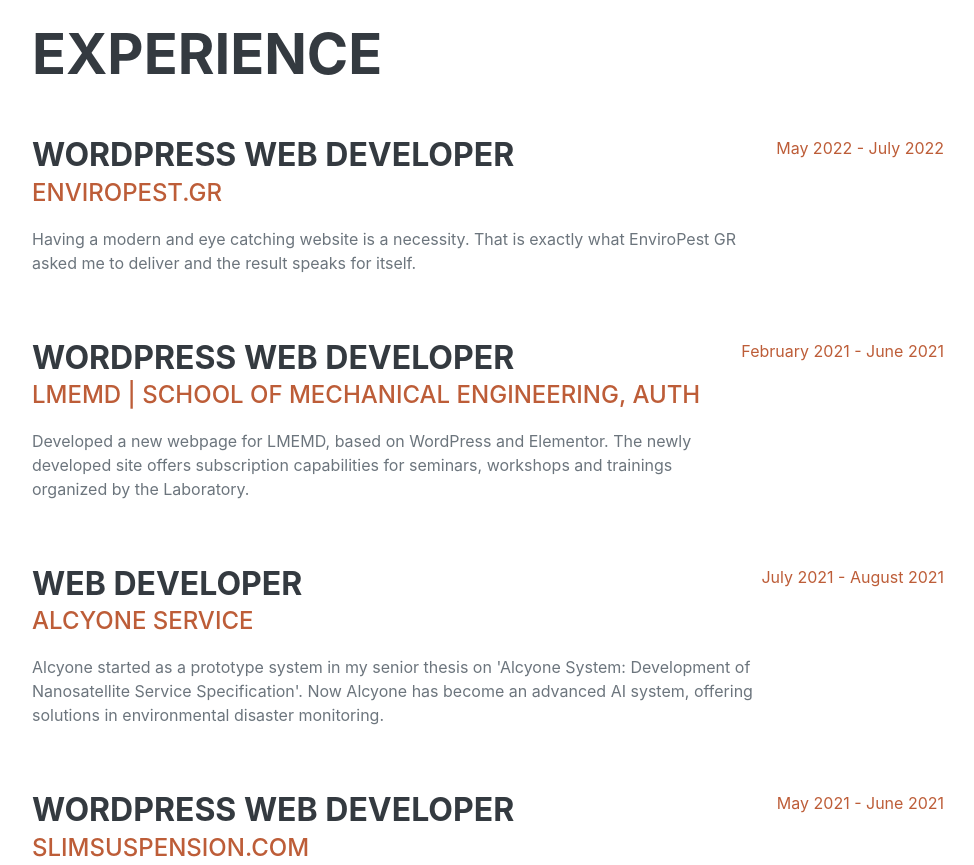
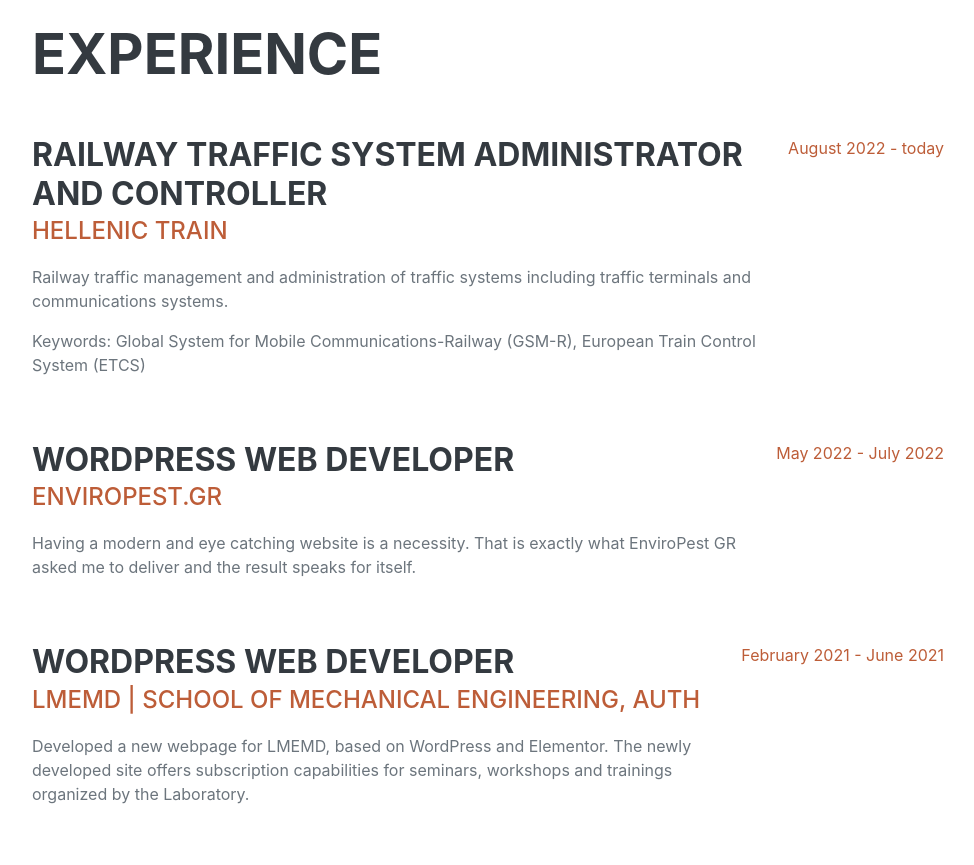
Before and after one commit to codelover96/cv, a plain HTML site: page index.html in a window 1280 px wide. Shown: the part 860-1725 px from the top of the page, without its empty margins (288-1262 px from the left). Drawn offline with nearby package versions, Linux system fonts and the light colour scheme; a web font is replaced by a local one.

Commit message:
-Added side project -Added working experience

```diff
--- a/index.html
+++ b/index.html
@@ -60,6 +60,16 @@
     <section class="resume-section" id="experience">
         <div class="resume-section-content">
             <h2 class="mb-5">Experience</h2>
+
+            <div class="d-flex flex-column flex-md-row justify-content-between mb-5">
+                <div class="flex-grow-1">
+                    <h3 class="mb-0">Railway Traffic System Administrator and Controller</h3>
+                    <div class="subheading mb-3"><a href="https://www.hellenictrain.gr/en">Hellenic Train</a></div>
+                    <p>Railway traffic management and administration of traffic systems including traffic terminals and communications systems.</p>
+                    <p>Keywords: Global System for Mobile Communications-Railway (GSM-R), European Train Control System (ETCS)</p>
+                </div>
+                <div class="flex-shrink-0"><span class="text-primary">August 2022 - today</span></div>
+            </div>
 
             <div class="d-flex flex-column flex-md-row justify-content-between mb-5">
                 <div class="flex-grow-1">
@@ -291,6 +301,7 @@
             <div>
                 <ul>
                     <li>Contributing code to onelinerhub <a href="https://github.com/codelover96/onelinerhub">(Github) <i class="fas fa-link"></i></a></li>
+                    <li>RedList | Endangered species web app. Built with Flask, Python and Bootstrap 4. <a href="https://github.com/codelover96/RedListApp">(Github) <i class="fas fa-link"></i></a></li>
                     <li>Face Swap with Python and OpenCV <a href="https://github.com/codelover96/FaceSwap">(Github) <i class="fas fa-link"></i></a></li>
                     <li>A website dedicated to Nelson Mandela <a href="https://priceless-yonath-b42789.netlify.app/">(Live) <i class="fas fa-link"></i></a></li>
                     <li>ThisIsFancy - A mega menu animation webpage <a href="https://unruffled-franklin-3e9902.netlify.app/">(Live) <i class="fas fa-link"></i></a></li>
```
